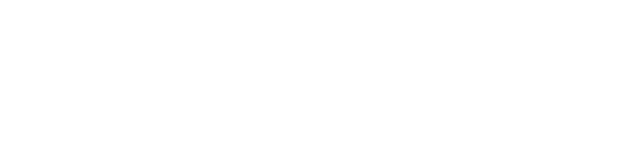
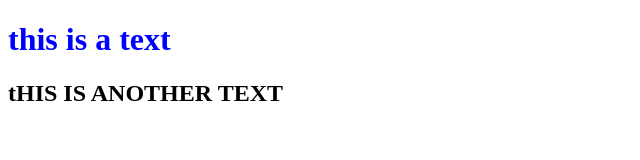
Before and after one commit to muhaiminhossain/2nd-ripo, a plain HTML site: page index.html in a window 1280 px wide. Shown: the whole page, without its empty margins (0-640 px from the left). Drawn offline with Linux system fonts and the light colour scheme.

Commit message:
color update

```diff
--- /dev/null
+++ b/COLOR.css
@@ -0,0 +1,3 @@
+h1 {
+    color: blue;
+}
--- a/index.html
+++ b/index.html
@@ -5,8 +5,10 @@
     <meta http-equiv="X-UA-Compatible" content="IE=edge">
     <meta name="viewport" content="width=device-width, initial-scale=1.0">
     <title>2nd ripo</title>
+    <link rel="stylesheet" href="color.css">
 </head>
 <body>
-
+    <h1> this is a text </h1>
+    <h2>tHIS IS ANOTHER TEXT</h2>
 </body>
 </html>
```
